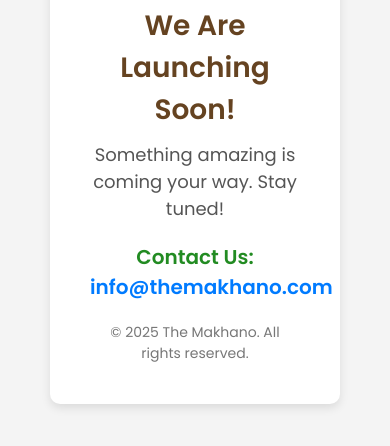
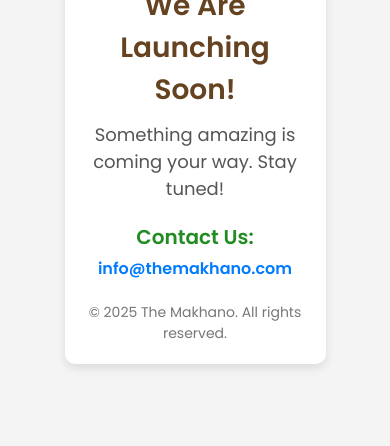
Before and after one commit to themakhano/coming-soon, a plain HTML site: page index.html in a window 390 px wide. Shown: the part 266-712 px from the top of the page. Drawn offline with Linux system fonts and the light colour scheme.

Commit message:
made email id responsive

```diff
--- a/index.html
+++ b/index.html
@@ -57,6 +57,8 @@
         font-weight: bold;
         color: #228b22;
         margin-top: 20px;
+        word-wrap: break-word;
+        overflow-wrap: break-word;
       }
 
       .footer {
@@ -69,6 +71,18 @@
         color: #007bff;
         text-decoration: none;
         font-weight: bold;
+        display: inline-block;
+        word-break: break-word;
+      }
+
+      @media (max-width: 480px) {
+        .container {
+          width: 90%;
+          padding: 20px;
+        }
+        .email {
+          font-size: 16px;
+        }
       }
     </style>
   </head>
```
